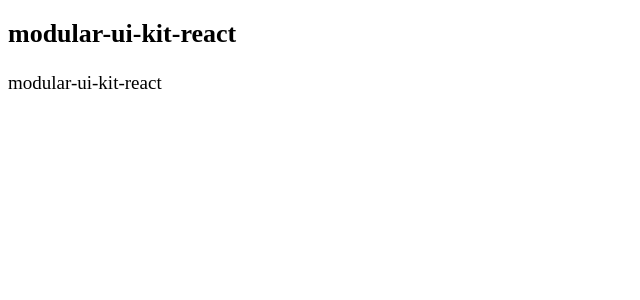
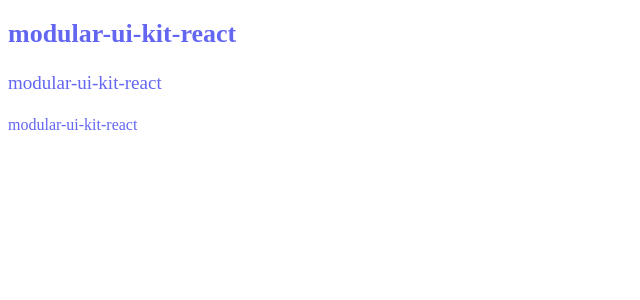
Before and after one commit to eugenia-vitinschii/modular-ui-kit-react, a React (Vite) app: page / in a window 1280 px wide. Shown: the top 300 px of the page, without its empty margins (0-640 px from the left). Built offline with nearby package versions, Linux system fonts and the light colour scheme.

Commit message:
feat(MukText): create text component

```diff
--- a/src/App.tsx
+++ b/src/App.tsx
@@ -1,9 +1,12 @@
+import { MukText } from "./lib/components/typography/MukText"
+
+
 function App() {
-
   return (
    <div>
-      <h1 className="muk-heading">modular-ui-kit-react</h1>
-      <h2 className="muk-subheading">modular-ui-kit-react</h2>
+    <MukText type='muk-heading' variant="primary" as='h1'>modular-ui-kit-react</MukText>
+     <MukText type='muk-subheading' variant="primary" as='h2'>modular-ui-kit-react</MukText>
+      <MukText  variant="secondary" variant="primary" as='p'>modular-ui-kit-react</MukText>
    </div>
   )
 }
--- /dev/null
+++ b/src/lib/components/typography/MukText.tsx
@@ -0,0 +1,30 @@
+import type {FC, ElementType, HTMLAttributes, ReactNode} from 'react'
+import type { UITextAlign, UITextType, UITextVariant } from '../../types/ui.types'
+
+export interface MukTextProps extends HTMLAttributes<HTMLElement>{
+   variant?: UITextVariant;
+   as?: ElementType;
+   type?: UITextType;
+   align?: UITextAlign;
+   children?: ReactNode;
+}
+
+export const MukText: FC<MukTextProps> = ({
+   variant = 'secondary',
+   align = 'left',
+   as: Component = 'p',
+   type = 'muk-body-text',
+   children,
+   className = '',
+   ...props
+}) => {
+   const textClasses = [
+      type,
+      `muk-txt--${align}`,
+      `muk-txt--${variant}`,
+      className,
+   ].filter(Boolean).join(' ');
+   return(
+      <Component className={textClasses} {...props}>{children}</Component>
+   )
+}
```
